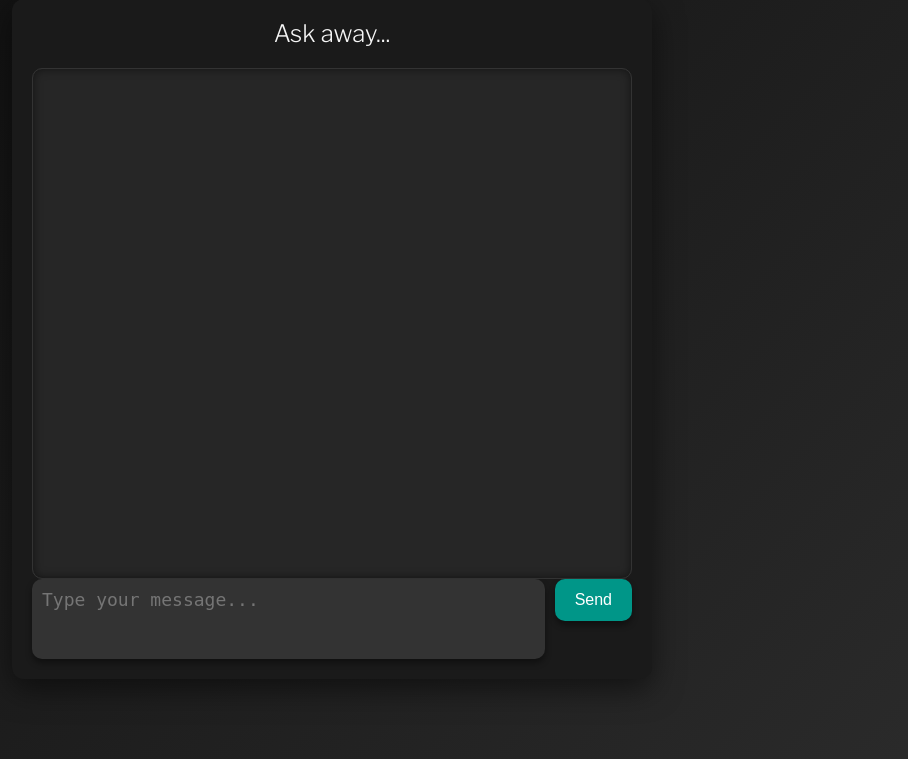
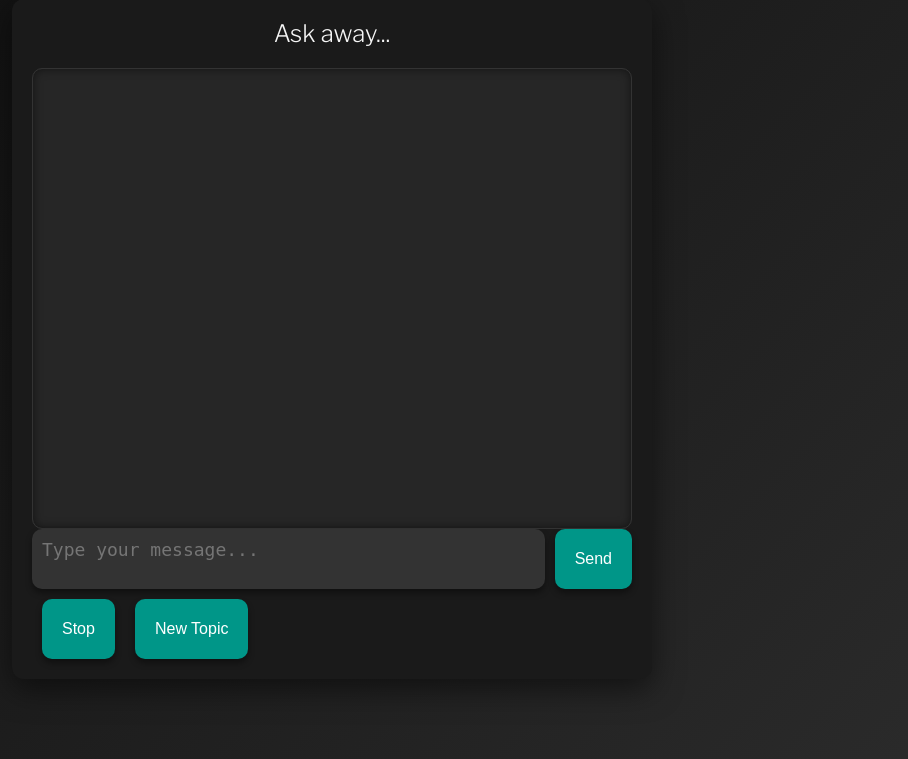
Before and after one commit to runandhide05/localllmhost, a Flask app: page / in a window 1280 px wide. Shown: the part 81-840 px from the top of the page, without its empty margins (308-1216 px from the left). Run offline with Flask 3, Linux system fonts and the light colour scheme.

Commit message:
Update index.html
added conversation history, new topic, and stop button and logic

```diff
--- a/templates/index.html
+++ b/templates/index.html
@@ -22,8 +22,8 @@
         /* Chat Box */
         .chat-box {
             width: 100%;
-            max-width: 600px;
-            height: 80vh;
+            max-width: 600px; /* Max width to prevent it from being too wide */
+            height: 80vh; /* 80% of the viewport height */
             background-color: #1a1a1a;
             border-radius: 12px;
             padding: 20px;
@@ -36,11 +36,11 @@
             text-align: center;
             color: #f5f5f5;
             font-weight: 300;
-            margin: 0 0 20px 0;
+            margin: 0 0 20px 0; /* Margin for spacing */
         }
 
         .messages {
-            flex-grow: 1;
+            flex-grow: 1; /* Allow messages to take up remaining space */
             border: 1px solid #333;
             padding: 10px;
             overflow-y: auto;
@@ -73,7 +73,10 @@
             color: #f5f5f5;
         }
 
-        /* Input Field */
+        textarea, button {
+            box-sizing: border-box;
+        }
+
         textarea {
             width: calc(100% - 80px);
             padding: 10px;
@@ -86,7 +89,7 @@
             flex-grow: 1;
             height: 60px;
             resize: none;
-            font-size: 18px
+            font-size: 18px;
         }
 
         textarea:focus {
@@ -94,8 +97,14 @@
             box-shadow: 0px 4px 8px rgba(0, 0, 0, 0.6), 0px 0px 15px rgba(0, 255, 255, 0.4);
         }
 
+        .buttons {
+            display: flex;
+            gap: 10px;
+            margin-top: 10px;
+        }
+
         button {
-            padding: 12px 20px;
+            padding: 0 20px;
             font-size: 16px;
             background-color: #009688;
             border: none;
@@ -105,12 +114,20 @@
             transition: background-color 0.3s ease;
             box-shadow: 0px 4px 6px rgba(0, 0, 0, 0.4);
             margin-left: 10px;
+            height: 60px;
+            display: flex;
+            align-items: center;
+            line-height: 1;
         }
 
         button:hover {
             background-color: #00bfa5;
         }
 
+        form {
+            display: flex;
+            align-items: flex-start;
+        }
         /* Animation */
         @keyframes fadeIn {
             0% {
@@ -134,54 +151,85 @@
         <textarea id="message" placeholder="Type your message..." required></textarea>
         <button type="submit">Send</button>
     </form>
+
+    <div class="buttons">
+        <button id="stop-btn">Stop</button>
+        <button id="new-topic-btn">New Topic</button>
+    </div>
 </div>
 
 <script>
     const form = document.getElementById('chat-form');
     const messageInput = document.getElementById('message');
     const messagesDiv = document.getElementById('messages');
+    const stopBtn = document.getElementById('stop-btn');
+    const newTopicBtn = document.getElementById('new-topic-btn');
+
+    let eventSource = null;
 
     form.addEventListener('submit', async (event) => {
         event.preventDefault();
         sendMessage();
     });
 
+    stopBtn.addEventListener('click', () => {
+        if (eventSource) {
+            eventSource.close(); // Close the connection to stop the stream
+            console.log('Stream stopped.');
+        }
+    });
+
+    newTopicBtn.addEventListener('click', () => {
+        fetch('/clear', { method: 'POST' })
+            .then(response => response.json())
+            .then(data => {
+                messagesDiv.innerHTML = ''; // Clear the message display
+            })
+            .catch(error => console.error('Error:', error));
+    });
+
     function sendMessage() {
         const userMessage = messageInput.value;
 
-        if (!userMessage.trim()) return;
+        if (!userMessage.trim()) return; // Prevent sending empty messages
 
+        // Create a container for user and AI messages
         const messageContainer = document.createElement('div');
         messageContainer.classList.add('message-container');
 
+        // Add user message to the chat box
         const userMessageDiv = document.createElement('div');
         userMessageDiv.classList.add('message', 'user-message');
         userMessageDiv.textContent = `You: ${userMessage}`;
         messageContainer.appendChild(userMessageDiv);
 
+        // Add the AI message placeholder
         const modelMessageDiv = document.createElement('div');
         modelMessageDiv.classList.add('message', 'model-message');
-        modelMessageDiv.innerHTML = '';
+        modelMessageDiv.innerHTML = '';  // Start with empty content
         messageContainer.appendChild(modelMessageDiv);
 
-        messagesDiv.appendChild(messageContainer);
+        messagesDiv.appendChild(messageContainer);  // Append the entire container
 
+        // Clear the input field
         messageInput.value = '';
 
-        const eventSource = new EventSource(`/chat?message=${encodeURIComponent(userMessage)}`);
+        // Create a new EventSource to handle streaming responses
+        eventSource = new EventSource(`/chat?message=${encodeURIComponent(userMessage)}`);
 
         eventSource.onmessage = function(event) {
             if (event.data === "[DONE]") {
-                eventSource.close();
+                eventSource.close(); // Close the connection when done
             } else {
+                // Append the model's response to the model message div
                 modelMessageDiv.innerHTML += event.data.replace(/\n/g, "<br>");
-                messagesDiv.scrollTop = messagesDiv.scrollHeight;
+                messagesDiv.scrollTop = messagesDiv.scrollHeight; // Scroll to the bottom
             }
         };
 
         eventSource.onerror = function(event) {
             console.error('Error occurred:', event);
-            eventSource.close();
+            eventSource.close(); // Close the connection on error
         };
     }
 
@@ -189,7 +237,7 @@
     messageInput.addEventListener('keydown', (event) => {
         if (event.key === 'Enter') {
             if (!event.shiftKey) { // If Shift is not pressed
-                event.preventDefault(); // Prevent default new line behavior
+                event.preventDefault();
                 sendMessage(); // Call the function to send the message
             }
         }
```
